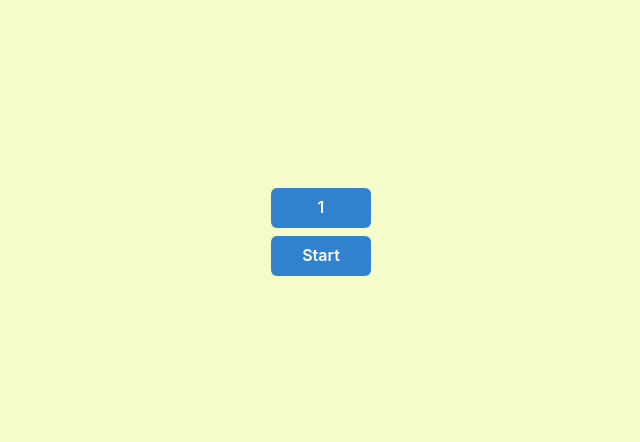
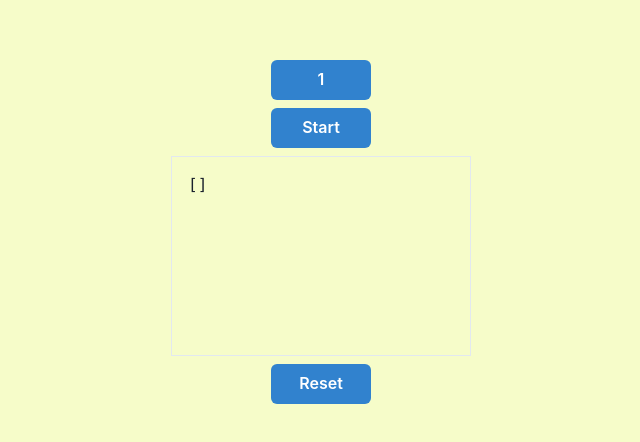
Before and after one commit to mingyuanlee/focus-rock, a React (Create React App) app in the folder app/: page / in a window 1280 px wide. Shown: the part 168-610 px from the top of the page, without its empty margins (319-959 px from the left). Built offline with nearby package versions, Linux system fonts and the light colour scheme.

Commit message:
add reset button

```diff
--- a/app/src/App.jsx
+++ b/app/src/App.jsx
@@ -77,6 +77,11 @@ const App = () => {
     }
   };
 
+  const reset = () => {
+    window.dataApi.reqWriteData([]);
+    readData();
+  }
+
   // write to json file
   const writeData = (endTime) => {
     const today = new Date();
@@ -138,7 +143,22 @@ const App = () => {
           <Button width="100px" colorScheme="blue" onClick={onClick}>
             { started ? `${Math.floor(timeElapsed / 60)} mins` : "Start"}
           </Button>
+          <Box
+            w="300px" // Width of the box
+            h="200px" // Height of the box
+            overflowY="auto" // Enable vertical scrolling
+            p={4} // Padding inside the box
+            border="1px" // Border around the box
+            borderColor="gray.200" // Border color
+          >
+            <pre>{JSON.stringify(data, null, 2)}</pre>
+          </Box>
+          <Button width="100px" colorScheme="blue" onClick={reset}>
+            Reset
+          </Button>
         </VStack>
+
+
 
       </Flex>
   )
```
